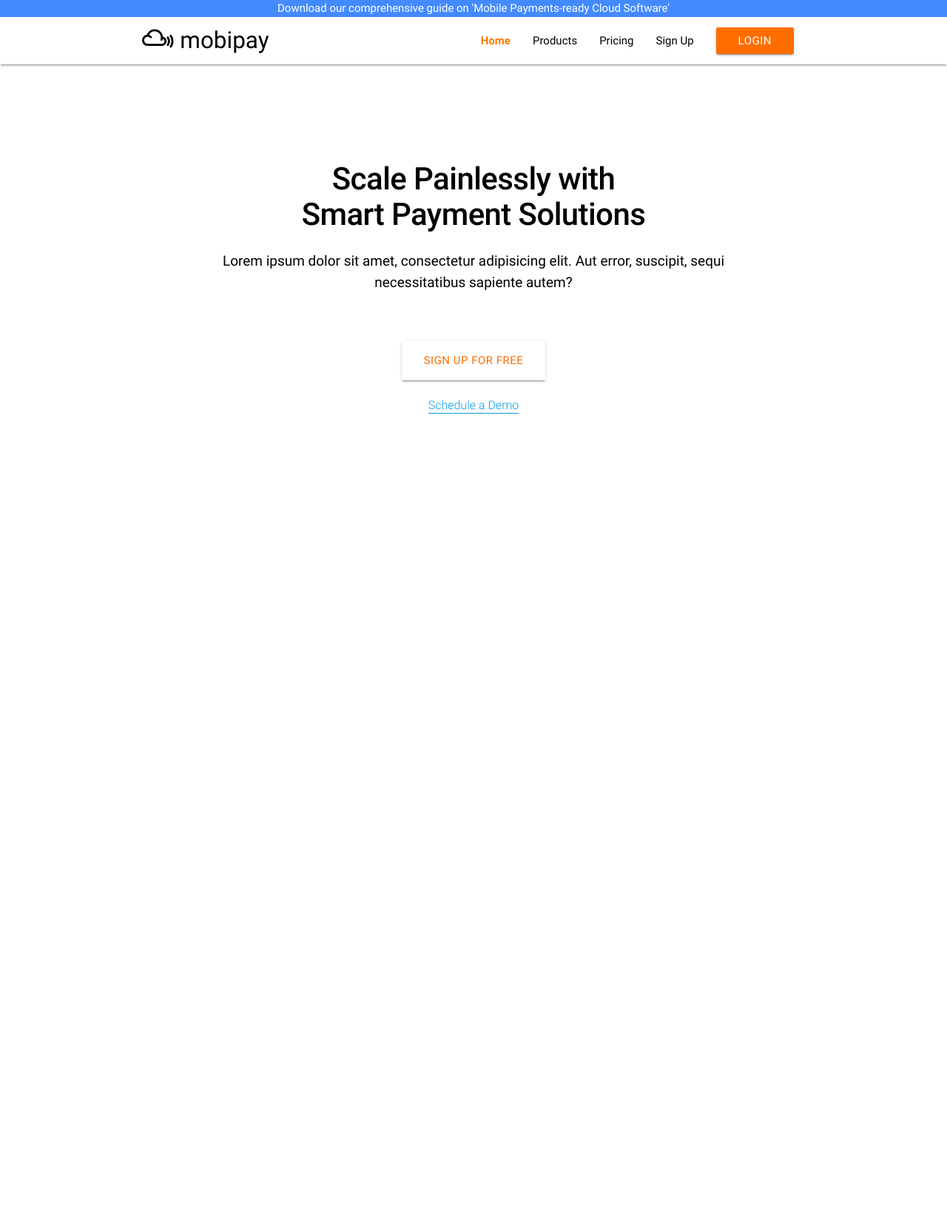
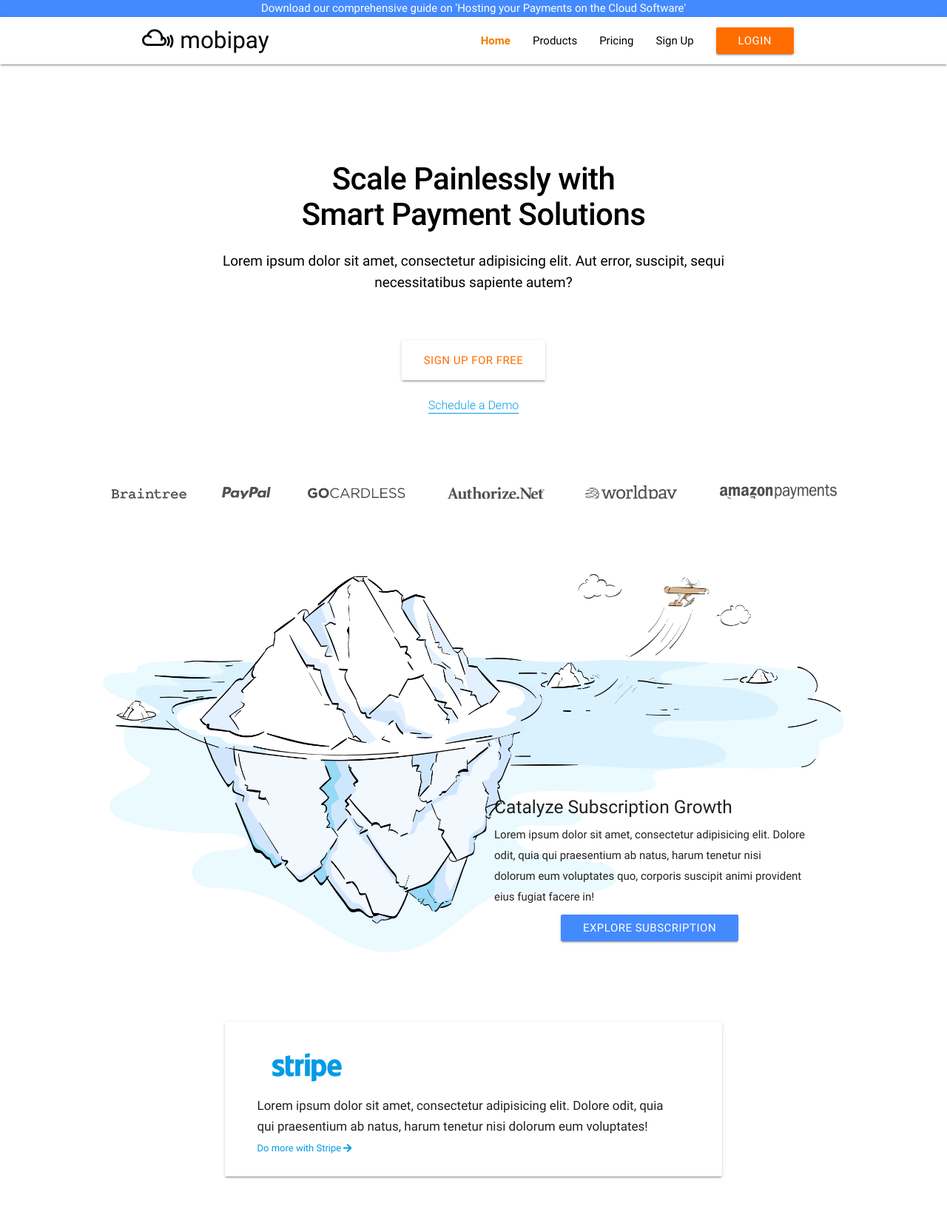
Before and after one commit to ajSTACKS/payapp2, a PHP site: page / in a window 1280 px wide. Shown: the whole page at 74% size. Before the commit the page ends 559 px from the top, so only its background shows below. Run offline with PHP 8.4, Linux system fonts and the light colour scheme; some libraries are stand-ins or nearby versions.

Commit message:
added iceberg and payment imgs

```diff
--- a/css/main.css
+++ b/css/main.css
@@ -4,6 +4,8 @@
   min-height: 600px;
   background-position: center;
   color: black;
+}
+.main-header .orange.accent-4 {
 }
 .main-header .showcase {
   padding-top: 100px;
@@ -39,3 +41,53 @@ p{
   font-size: 16px;
   line-height: 22px;
 }
+.section-payments{
+  background: url(../img/paycomp.png);
+  background-size: 1000px;
+  background-repeat: no-repeat;
+  background-position: center;
+  margin-bottom: 60px;
+
+}
+.section-iceberg{
+  background: url(../img/iceberg.png);
+  background-size: 1000px;
+  background-repeat: no-repeat;
+  background-position: center;
+  min-height: 600px;
+  position: relative;
+}
+.section-iceberg .iceberg-text{
+  margin-top: 10px;
+  margin-bottom: 10px;
+}
+.section-iceberg .iceberg-growth{
+  position: relative;
+  max-width: 420px;
+  padding-top: 290px;
+  padding-bottom: 0;
+  line-height: 28px;
+  margin-left: auto;
+}
+.section-stripe{
+  padding: 40px 60px;
+  position: relative;
+}
+.section-stripe .stripe-logo {
+  display: inline-block;
+  margin-right: 60px;
+  margin-left: 40px;
+
+}
+.section-stripe .stripe-box{
+  font-size: 17px;
+  display: inline-block;
+  max-width: 550px;
+  margin-left: 20px;
+  line-height: 28px;
+
+}
+.section-stripe .stripe-do-text {
+  font-size: 13px;
+
+}
--- a/index.html
+++ b/index.html
@@ -19,7 +19,7 @@
 <body>
   <section class="banner blue accent-2 white-text center">
     <div class="container">
-      <span>Download our comprehensive guide on 'Mobile Payments-ready Cloud Software'</span>
+      <span>Download our comprehensive guide on 'Hosting your Payments on the  Cloud Software'</span>
     </div>
   </section>
   <header class="main-header">
@@ -59,13 +59,13 @@
               <div class="divider"></div>
             </li>
             <li>
-              <a href="#" class="btn orange accent-4">Login</a>
+              <a href="#" class="btn orange accent-4" style="text-transform: lowercase;">Login</a>
             </li>
           </ul>
         </div>
       </div>
     </nav>
-    <!-- Showcase -->
+                                <!-- Showcase -->
     <div class="showcase container">
       <div class="row">
         <div class="col s12 m10 offset-m1 center">
@@ -85,6 +85,57 @@
     </div>
   </header>
 
+                          <!-- payment img -->
+<section class="section section-payments center">
+  <div class="container">
+    <div class="row">
+      <div class="col s12">
+
+      </div>
+    </div>
+  </div>
+</section>
+                           <!-- iceberg img -->
+<section class="section section-iceberg center valign-wrapper">
+  <div class="container">
+    <div class="row">
+      <div class="col s12">
+        <div class="iceberg-growth">
+          <h5 class="left-align">Catalyze Subscription Growth</h5>
+          <div class="iceberg-text left-align" >
+            Lorem ipsum dolor sit amet, consectetur adipisicing elit. Dolore odit, quia qui praesentium ab natus, harum tenetur nisi dolorum eum voluptates quo, corporis suscipit animi provident eius fugiat facere in!
+          </div>
+          <a href="#" class="btn blue accent-2" style="font-size: bold">Explore Subscription</a>
+        </div>
+      </div>
+    </div>
+  </div>
+</section>
+                           <!-- stripe img -->
+<section class="section-stripe scrollspy">
+  <div class="container">
+    <div class="row">
+      <div class="col s12 m10 offset-m1">
+        <div class="card-panel hoverable">
+          <a href="#" class="stripe-logo">
+            <i class="fab fa-stripe fa-5x"></i>
+          </a>
+          <div class="stripe-box">
+            <div class="stripe-text left-align" >
+              Lorem ipsum dolor sit amet, consectetur adipisicing elit. Dolore odit, quia qui praesentium ab natus, harum tenetur nisi dolorum eum voluptates!
+            </div>
+            <a href="#" class="stripe-do-text left-align">
+              Do more with Stripe
+                <i class="fas fa-arrow-right"></i>
+            </a>
+          </div>
+        </div>
+      </div>
+    </div>
+  </div>
+</section>
+
+
   <!--Import jQuery before materialize.js-->
   <script type="text/javascript" src="https://code.jquery.com/jquery-3.2.1.min.js"></script>
   <script type="text/javascript" src="js/materialize.min.js"></script>
```
Also changed, not shown: img/iceberg.png, img/paycomp.png (added).
